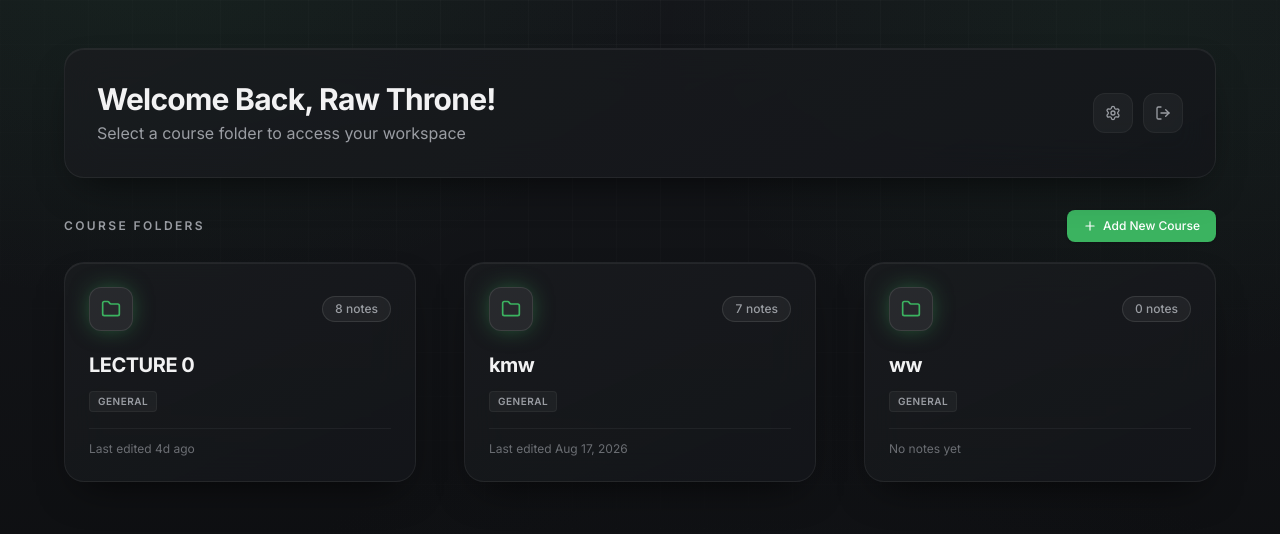
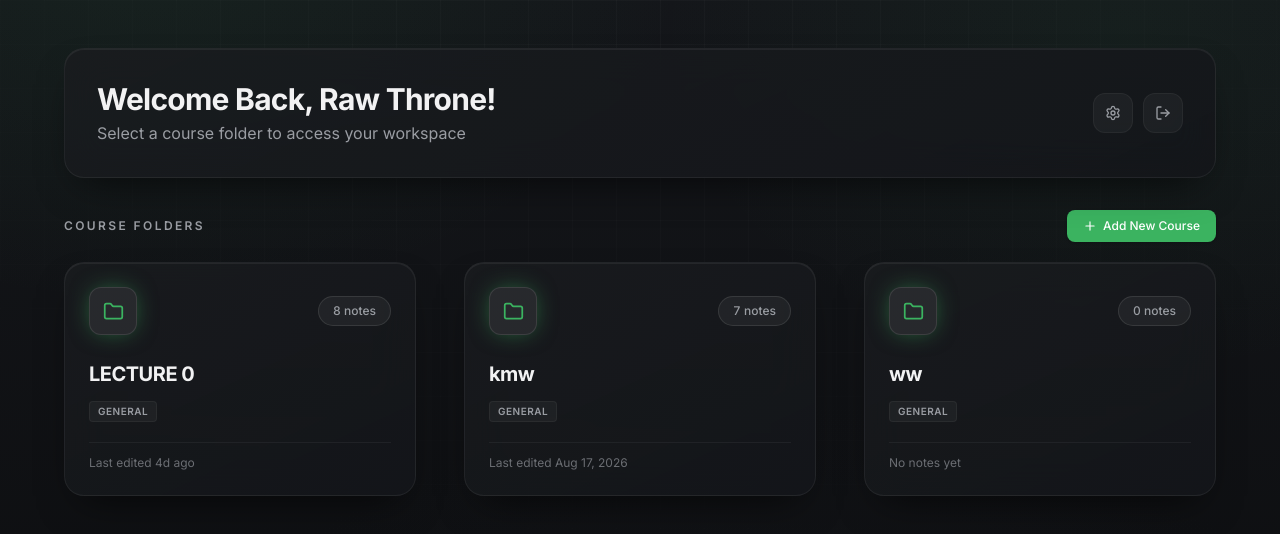
Before and after one commit to cartechautoservice447-collab/lumino, a React (Vite) app: page / in a window 1280 px wide. Shown: the top 534 px of the page. Built offline with nearby package versions, Linux system fonts and the light colour scheme.

Commit message:
Match reference course card sizing and hierarchy

```diff
--- a/src/components/CourseFolderCard.tsx
+++ b/src/components/CourseFolderCard.tsx
@@ -39,33 +39,33 @@ export const CourseFolderCard: React.FC<CourseFolderCardProps> = ({
           onClick();
         }
       }}
-      className="glass-panel animate-panel-in group relative overflow-hidden rounded-2xl p-6 text-left transition-all duration-300 hover:-translate-y-0.5 hover:scale-[1.015] hover:border-white/20 cursor-pointer flex flex-col justify-between shadow-xl"
+      className="course-folder-card glass-panel animate-panel-in group relative overflow-hidden p-6 text-left transition-all duration-300 hover:border-white/20 cursor-pointer flex flex-col justify-between shadow-xl"
     >
       <div>
         {/* Top row: Folder icon chip + Note count pill */}
-        <div className="flex items-center justify-between mb-5">
+        <div className="flex items-center justify-between mb-6">
           <div
-            className="flex h-11 w-11 items-center justify-center rounded-xl border border-white/10 bg-white/[0.07] text-[#3bb360] shadow-[0_0_24px_-6px_rgba(59,179,96,0.7)] group-hover:scale-105 transition-transform duration-200"
+            className="flex h-12 w-12 items-center justify-center rounded-xl border border-white/10 bg-white/[0.07] text-[#3bb360] shadow-[0_0_24px_-6px_rgba(59,179,96,0.7)] group-hover:scale-105 transition-transform duration-200"
             style={{ color: '#3bb360' }}
           >
             <Folder
-              className="w-5 h-5 text-[#3bb360]"
+              className="w-[21px] h-[21px] text-[#3bb360]"
               style={{ color: '#3bb360', stroke: '#3bb360' }}
               strokeWidth={2}
             />
           </div>
-          <span className="rounded-full border border-white/10 bg-white/[0.05] px-3 py-1 text-xs tabular-nums text-[#9a9da3] font-medium">
+          <span className="rounded-full border border-white/10 bg-white/[0.05] px-3.5 py-1.5 text-xs tabular-nums text-[#9a9da3] font-medium">
             {noteCount} {noteCount === 1 ? 'note' : 'notes'}
           </span>
         </div>
 
         {/* Title */}
-        <h3 className="text-xl font-bold text-[#f2f2f3] tracking-tight mb-2 group-hover:text-white transition-colors">
+        <h3 className="text-[20px] font-bold text-[#f2f2f3] tracking-tight mb-2 group-hover:text-white transition-colors">
           {collection.name}
         </h3>
 
         {/* Tag badge */}
-        <div className="mb-4">
+        <div className="mb-5">
           <span className="inline-block text-[10px] font-semibold tracking-wider uppercase text-[#9a9da3] bg-white/[0.04] px-2 py-0.5 rounded border border-white/5">
             {collection.tag || 'GENERAL'}
           </span>
```
